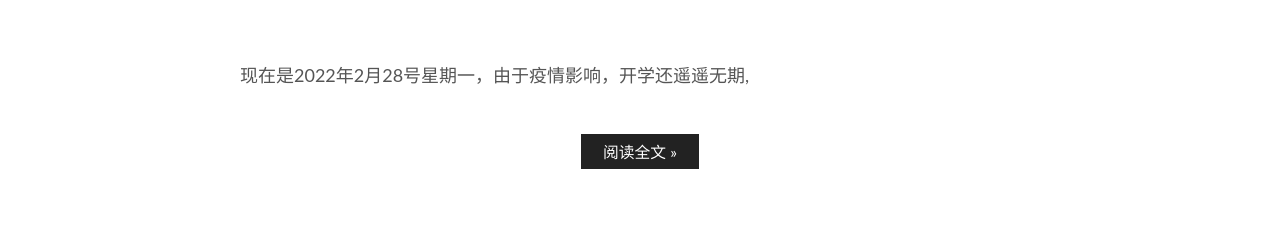
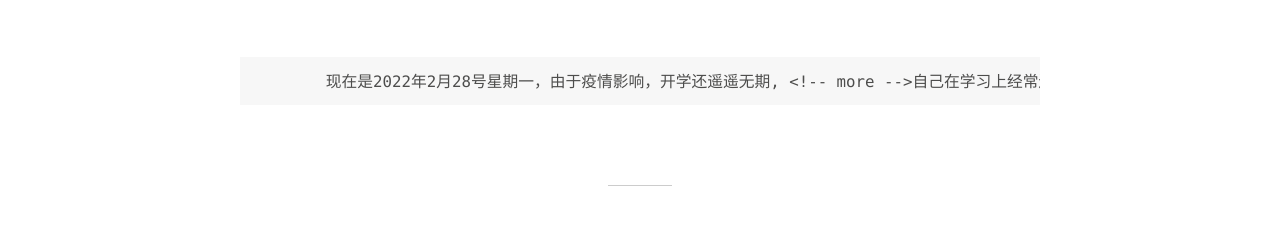
Before and after one commit to wsq9557/wsq9557.github.io, a plain HTML site: page index.html in a window 1280 px wide. Shown: the part 372-599 px from the top of the page. Drawn offline with Linux system fonts and the light colour scheme; some packages are replaced by stand-ins of ours; a script that the page names is missing.

Commit message:
Site updated: 2022-02-28 13:59:57

```diff
--- a/index.html
+++ b/index.html
@@ -172,7 +172,7 @@
               <span class="post-meta-item-text">发表于</span>
 
 
-              <time title="创建时间：2022-02-28 12:44:23 / 修改时间：13:54:38" itemprop="dateCreated datePublished" datetime="2022-02-28T12:44:23+08:00">2022-02-28</time>
+              <time title="创建时间：2022-02-28 12:44:23 / 修改时间：13:59:42" itemprop="dateCreated datePublished" datetime="2022-02-28T12:44:23+08:00">2022-02-28</time>
             </span>
 
 
@@ -200,14 +200,8 @@
     <div class="post-body" itemprop="articleBody">
 
 
-          <p>现在是2022年2月28号星期一，由于疫情影响，开学还遥遥无期,
-          <!--noindex-->
-            <div class="post-button">
-              <a class="btn" href="/2022/02/28/%E4%BB%8E%E6%AD%A4%E5%BC%80%E5%90%AF%E6%96%B0%E7%9A%84%E5%AD%A6%E4%B9%A0-%E7%94%9F%E6%B4%BB/#more" rel="contents">
-                阅读全文 &raquo;
-              </a>
-            </div>
-          <!--/noindex-->
+          <pre><code>        现在是2022年2月28号星期一，由于疫情影响，开学还遥遥无期, &lt;!-- more --&gt;自己在学习上经常还没有动力，没有方向，然后又因为网协开发部的寒假大作业（基于hexo搭建个人博客平台）让我发现利用个人博客可能让我产生学习的动力，所以我决定从今天开始，从大一上学期开始，利用我搭建的个人博客来记录自己的学习&amp;生活，希望借此让我对学习更加有兴趣，“卷”出一片新天地！
+</code></pre>
 
 
     </div>
```
Also changed, not shown: 2022/02/28/从此开启新的学习-生活/index.html (+6 -5 lines).
